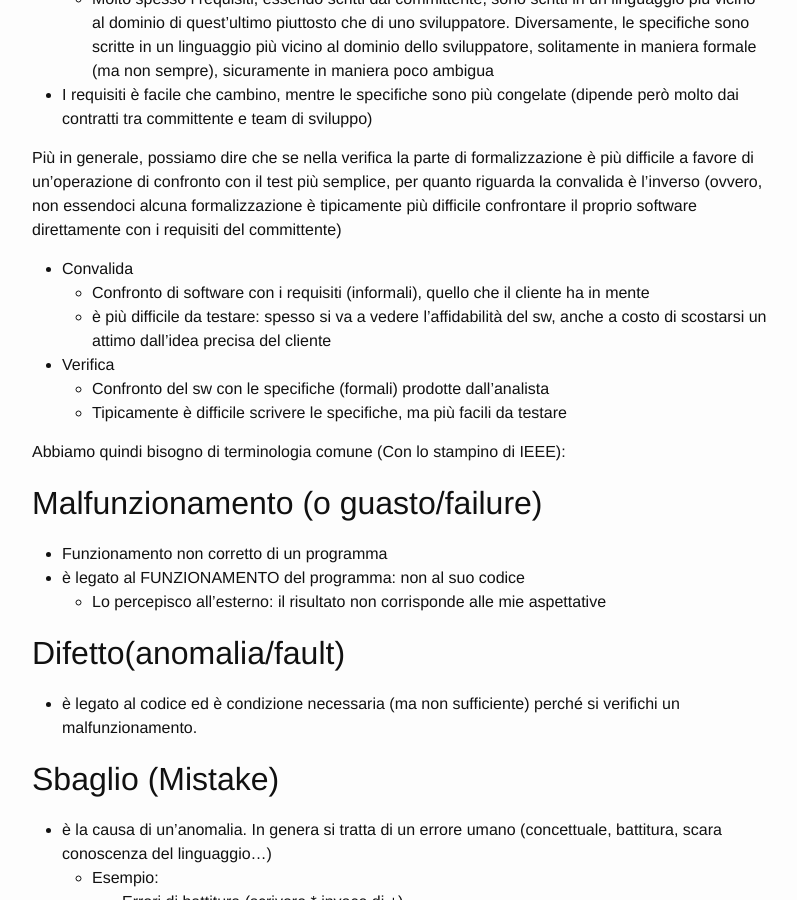
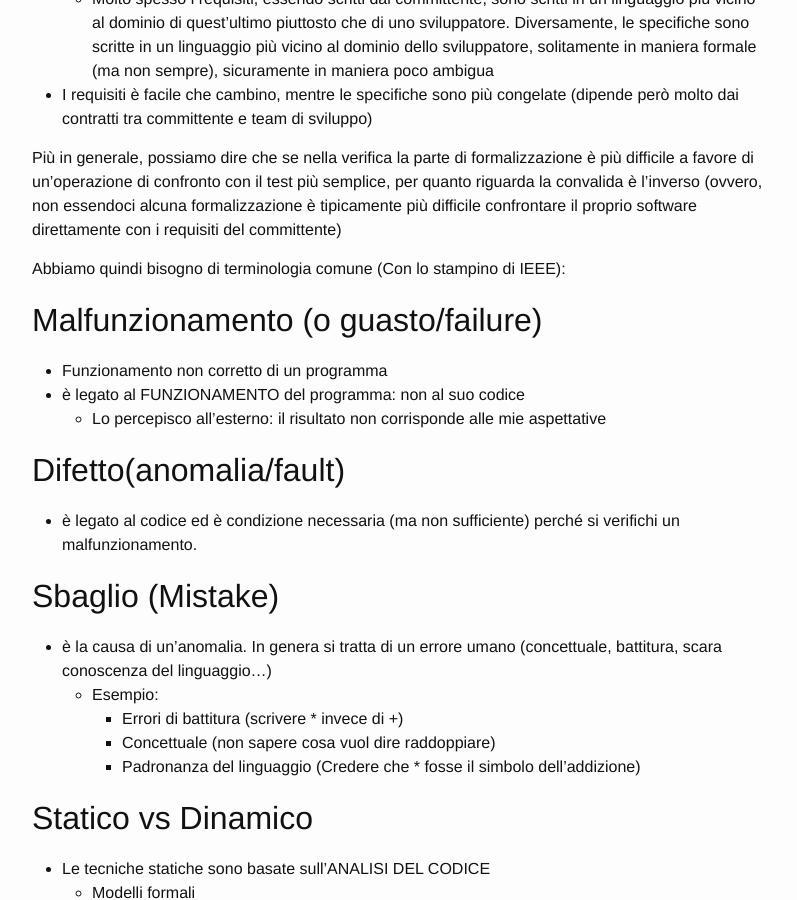
Before and after one commit to MarcoBuster/sweng, a Jekyll site: the page built from _posts/2022-11-23-introduzione-alla-verifica-e-convalida.md, in a window 1280 px wide and 900 px high, scrolled down 942 px. Shown: the whole window, without its empty margins (238-1035 px from the left). Built offline with Jekyll 4.4.1, drawn with Linux system fonts in a browser that asks for light colours; the table of contents is made by our own code.

Commit message:
Added 20221123 lesson

```diff
--- a/_posts/2022-11-23-introduzione-alla-verifica-e-convalida.md
+++ b/_posts/2022-11-23-introduzione-alla-verifica-e-convalida.md
@@ -26,15 +26,6 @@ Più in generale, possiamo dire che se nella verifica la parte di formalizzazion
 
 
 
-
-
-
-- Convalida
-    - Confronto di software con i requisiti (informali), quello che il cliente ha in mente
-    - è più difficile da testare: spesso si va a vedere l’affidabilità del sw, anche a costo di scostarsi un attimo dall’idea precisa del cliente
-- Verifica
-    - Confronto del sw con le specifiche (formali) prodotte dall’analista
-    - Tipicamente è difficile scrivere le specifiche, ma più facili da testare
 
 
 Abbiamo quindi bisogno di terminologia comune (Con lo stampino di IEEE):
```
